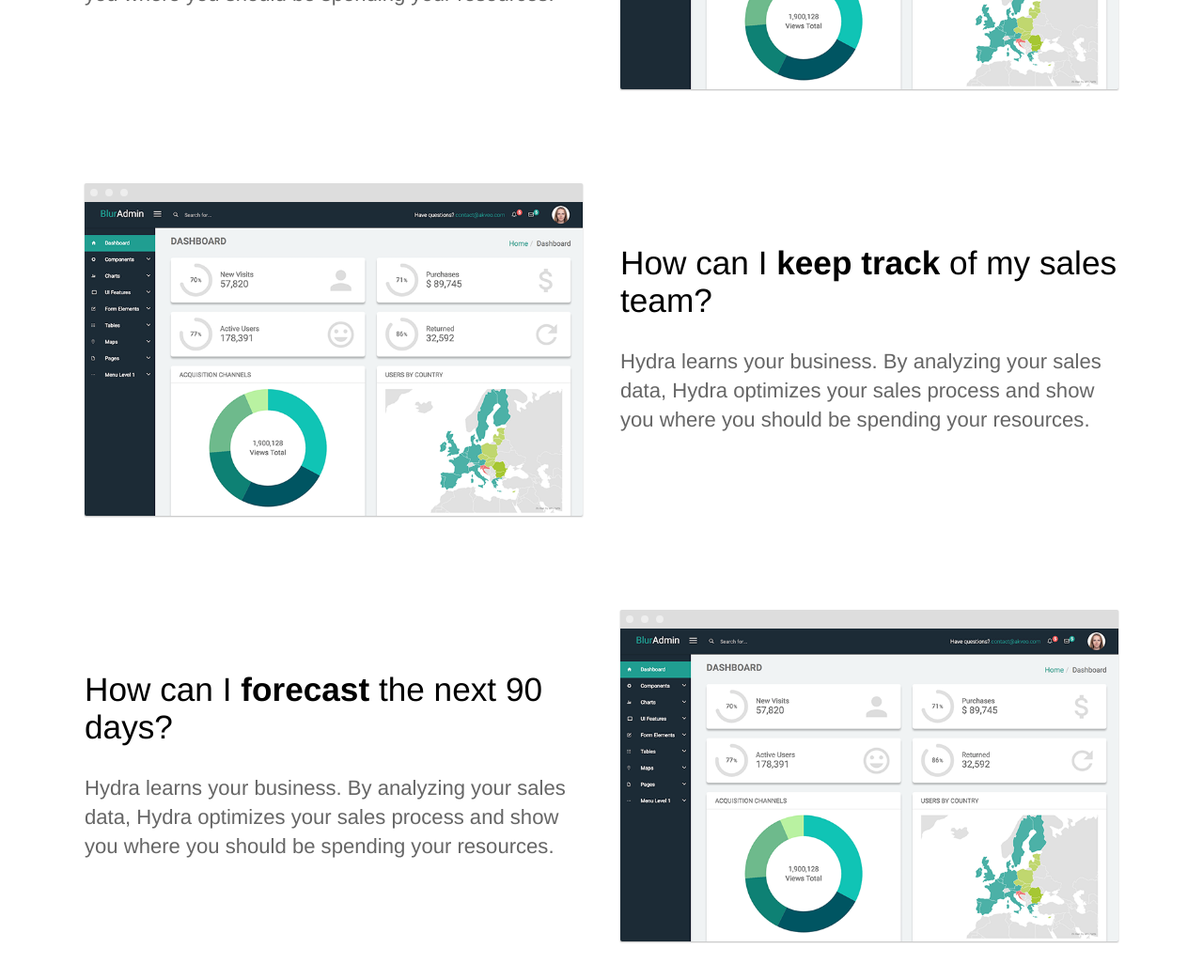
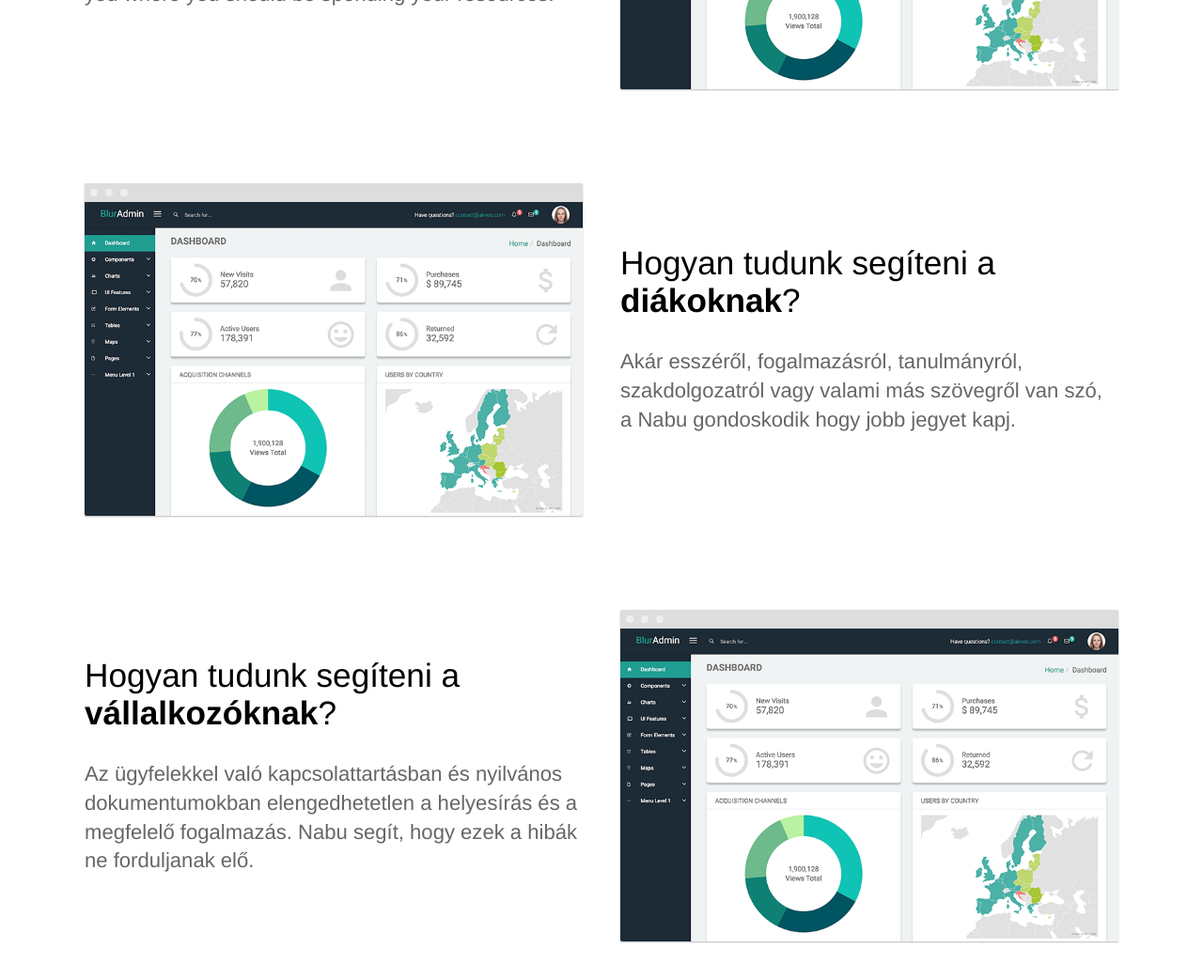
Before and after one commit to Nabu-Writing/NabuWebsite, a Jekyll site: the page built from index.html, in a window 1280 px wide and 1400 px high, scrolled down 1296 px, cut to the strip 0-1198 px from the top of the window. Shown: the top 1042 px of the strip at 94% size. Built offline with Jekyll 4.4.1, drawn with Linux system fonts in a browser that asks for light colours; some of the changed text lies outside the part shown.

Commit message:
Problem hypotheses...

```diff
--- a/index.html
+++ b/index.html
@@ -6,7 +6,7 @@ description: Track and optimize your sales team in real time
 	<div class="text-container">
 		<h1 class="editable">Nabu, a <strong>Te</strong> írás-asszisztensed</h1>
 		<p class="subtext editable">Kijavítja az összes hibádat.</p>
-		<div class="cta button alt"><a href="{{ site.baseurl }}/sign-up/">Get Started Free</a></div>
+		<div class="cta button alt"><a href="{{ site.baseurl }}/sign-up/">Vágj Bele Most!</a></div>
 		<div>
 			<img src="{{ site.baseurl }}/images/dashboard.png" alt="Screenshot" class="screenshot editable" />
 		</div>
@@ -29,8 +29,8 @@ description: Track and optimize your sales team in real time
 	<section>
 		<div class="container flex">
 			<div class="text editable">
-				<h2>How can I <strong>keep track</strong> of my sales team?</h2>
-				<p>Hydra learns your business. By analyzing your sales data, Hydra optimizes your sales process and show you where you should be spending your resources.</p>
+				<h2>Hogyan tudunk segíteni a <strong>diákoknak</strong>?</h2>
+				<p>Akár esszéről, fogalmazásról, tanulmányról, szakdolgozatról vagy valami más szövegről van szó, a Nabu gondoskodik hogy jobb jegyet kapj.</p>
 			</div>
 			<div class="image">
 				<img src="{{ site.baseurl }}/images/dashboard.png" alt="Screenshot" class="screenshot editable" />
@@ -41,8 +41,8 @@ description: Track and optimize your sales team in real time
 	<section>
 		<div class="container flex">
 			<div class="text editable">
-				<h2>How can I <strong>forecast</strong> the next 90 days?</h2>
-				<p>Hydra learns your business. By analyzing your sales data, Hydra optimizes your sales process and show you where you should be spending your resources.</p>
+				<h2>Hogyan tudunk segíteni a <strong>vállalkozóknak</strong>?</h2>
+				<p>Az ügyfelekkel való kapcsolattartásban és nyilvános dokumentumokban elengedhetetlen a helyesírás és a megfelelő fogalmazás. Nabu segít, hogy ezek a hibák ne forduljanak elő.</p>
 			</div>
 			<div class="image">
 				<img src="{{ site.baseurl }}/images/dashboard.png" alt="Screenshot" class="screenshot editable" />
```
